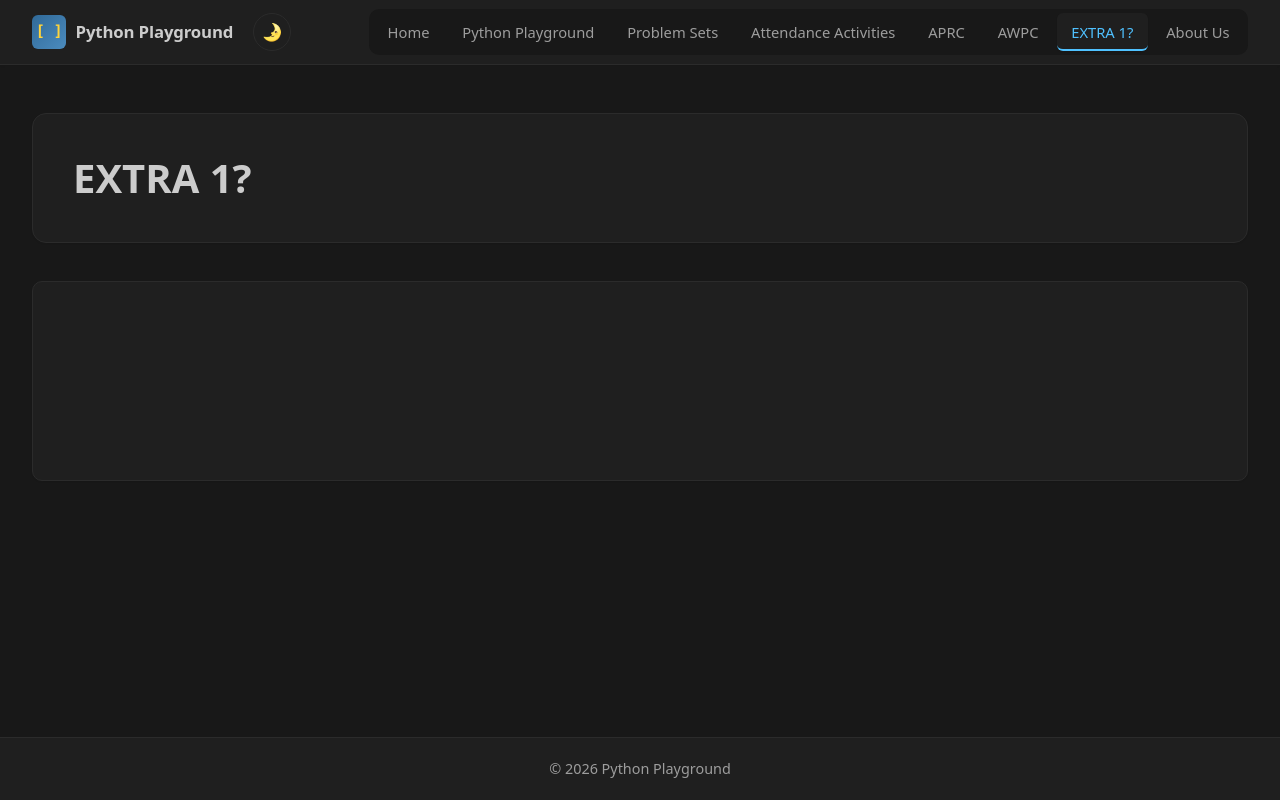
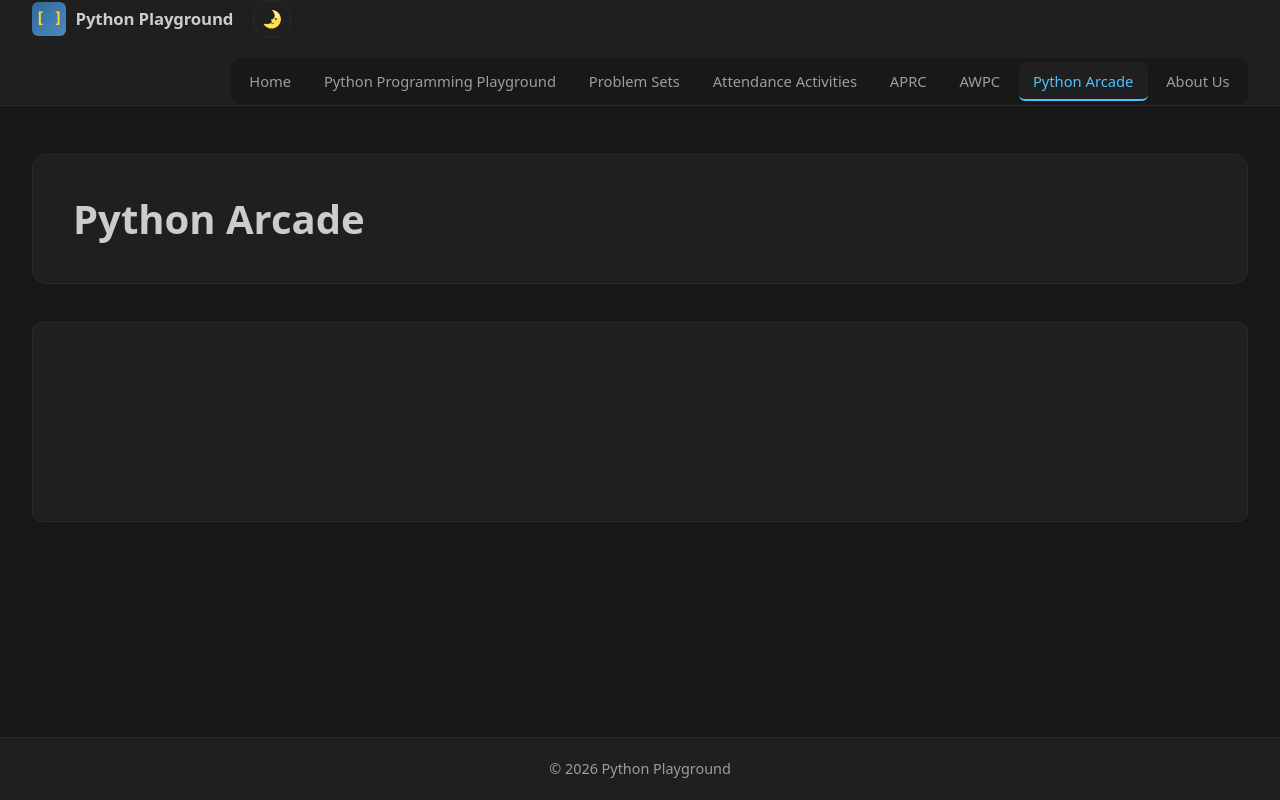
Before and after one commit to rhoded-UWP/python-playground, a website: page public/python-arcade.html in a window 1280 px wide. Drawn offline with Linux system fonts and the light colour scheme.

Commit message:
Rename pages: Python Programming Playground and Python Arcade
- playground.html -> programming-playground.html; page title, h1, and
  nav tab label now read "Python Programming Playground".
- extra1.html -> python-arcade.html; retire the "EXTRA 1?" placeholder
  (title, h1, nav label, meta) in favor of "Python Arcade", and rename
  the internal data-tab/data-page identifier extra1 -> arcade.
- Update all nav hrefs across pages plus README file listing.
- Site brand "Python Playground" left unchanged.

Co-Authored-By: Claude Opus 4.8 <noreply@anthropic.com>

```diff
--- a/public/js/playground.js
+++ b/public/js/playground.js
@@ -1,6 +1,6 @@
 /* =========================================================
    Python Playground — Interactive environment
-   (loaded on playground.html only)
+   (loaded on programming-playground.html only)
 
    Three panes, all client side:
      1. Instructions (static text for now)
@@ -9,7 +9,7 @@
 
    This file loads as an ES module, so it defers by default, matching
    the way the shared /js/main.js is added with `defer`. CodeMirror 6
-   is resolved from a CDN through the import map in playground.html;
+   is resolved from a CDN through the import map in programming-playground.html;
    Pyodide is injected from its CDN on demand.
 
    The code is organized so later features can be added without
--- a/public/extra1.html
+++ b/public/python-arcade.html
@@ -3,8 +3,8 @@
 <head>
   <meta charset="UTF-8" />
   <meta name="viewport" content="width=device-width, initial-scale=1.0" />
-  <meta name="description" content="EXTRA 1 — placeholder section to be renamed." />
-  <title>EXTRA 1? | Python Playground</title>
+  <meta name="description" content="Python Arcade — games and interactive activities for learning Python." />
+  <title>Python Arcade | Python Playground</title>
   <script>
     (function () {
       try {
@@ -16,7 +16,7 @@
   </script>
   <link rel="stylesheet" href="/css/styles.css" />
 </head>
-<body data-page="extra1">
+<body data-page="arcade">
   <header class="site-header">
     <div class="site-header__inner">
       <a href="/index.html" class="site-brand">
@@ -32,12 +32,12 @@
       <nav id="primary-nav" class="primary-nav" aria-label="Primary">
         <ul class="tab-list" role="tablist">
           <li role="presentation"><a class="tab" data-tab="home"        role="tab" href="/index.html">Home</a></li>
-          <li role="presentation"><a class="tab" data-tab="playground"  role="tab" href="/playground.html">Python Playground</a></li>
+          <li role="presentation"><a class="tab" data-tab="playground"  role="tab" href="/programming-playground.html">Python Programming Playground</a></li>
           <li role="presentation"><a class="tab" data-tab="problems"    role="tab" href="/problem-sets.html">Problem Sets</a></li>
           <li role="presentation"><a class="tab" data-tab="attendance"  role="tab" href="/attendance.html">Attendance Activities</a></li>
           <li role="presentation"><a class="tab" data-tab="aprc"        role="tab" href="/aprc.html">APRC</a></li>
           <li role="presentation"><a class="tab" data-tab="awpc"        role="tab" href="/awpc.html">AWPC</a></li>
-          <li role="presentation"><a class="tab" data-tab="extra1"      role="tab" href="/extra1.html">EXTRA 1?</a></li>
+          <li role="presentation"><a class="tab" data-tab="arcade"      role="tab" href="/python-arcade.html">Python Arcade</a></li>
           <li role="presentation"><a class="tab" data-tab="about"       role="tab" href="/about.html">About Us</a></li>
         </ul>
       </nav>
@@ -46,7 +46,7 @@
 
   <main id="main" class="page">
     <section class="page__hero" aria-labelledby="page-title">
-      <h1 id="page-title">EXTRA 1?</h1>
+      <h1 id="page-title">Python Arcade</h1>
     </section>
 
     <section class="page__body" aria-label="Content">
```
Also changed, not shown: public/about.html (+2 -2 lines), public/aprc.html (+2 -2 lines), public/attendance.html (+2 -2 lines), public/awpc.html (+2 -2 lines), public/index.html (+2 -2 lines), public/problem-sets.html (+2 -2 lines), public/programming-playground.html (renamed from public/playground.html, +4 -4 lines), README.md.
